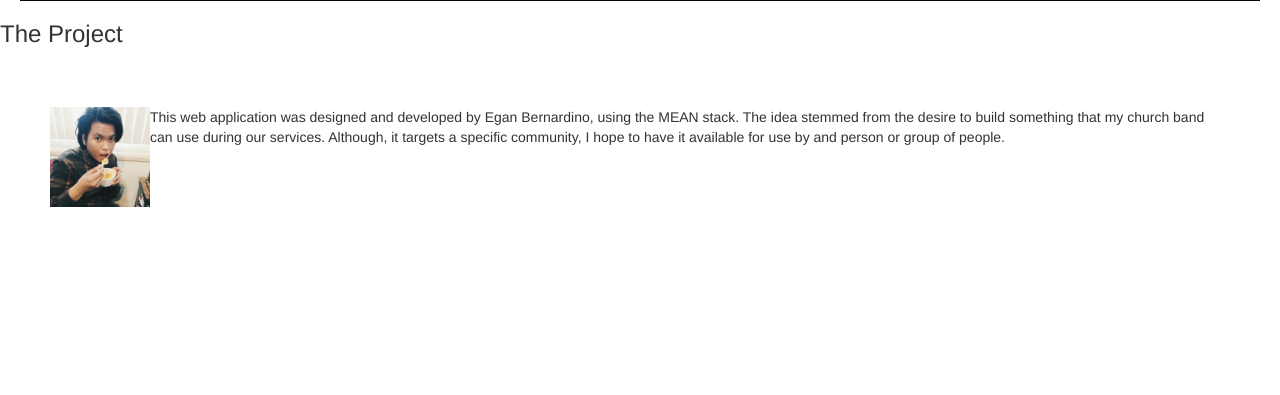
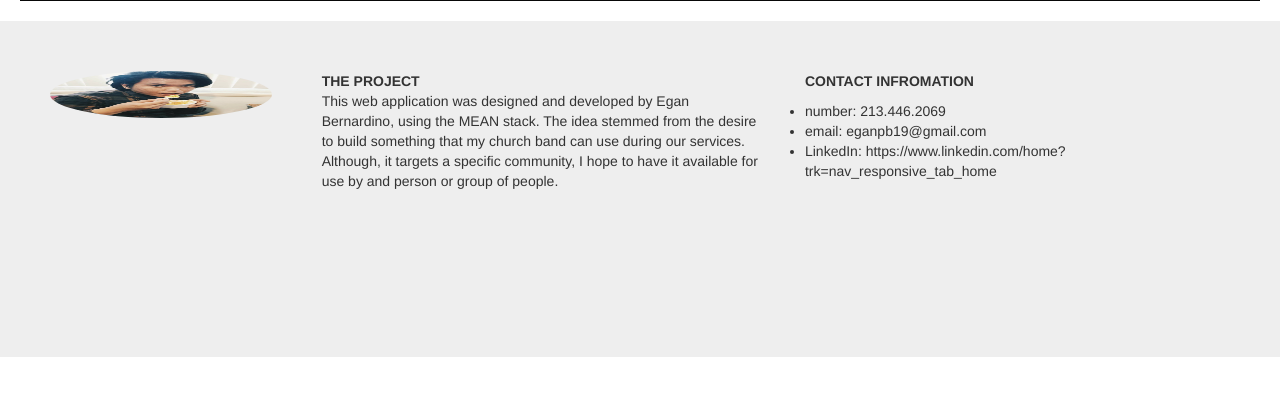
Before and after one commit to psalmone19/project04, a website: page public/index.html at #!/about in a window 1280 px wide. Shown: the part 91-486 px from the top of the page. Drawn offline with nearby package versions, Linux system fonts and the light colour scheme; some packages are replaced by stand-ins of ours.

Commit message:
designed about page

```diff
--- a/public/javascripts/controllers/AboutController.js
+++ b/public/javascripts/controllers/AboutController.js
@@ -12,6 +12,13 @@
     vm.goHome = goHome
     vm.image = "../images/elotegan.jpg"
     vm.about = "This web application was designed and developed by Egan Bernardino, using the MEAN stack. The idea stemmed from the desire to build something that my church band can use during our services. Although, it targets a specific community, I hope to have it available for use by and person or group of people."
+    vm.contact = [
+
+      "number: 213.446.2069",
+      "email: eganpb19@gmail.com",
+      "LinkedIn: https://www.linkedin.com/home?trk=nav_responsive_tab_home"
+
+    ]
 
     function goHome() {
       $state.go("home")
--- a/public/stylesheets/style.css
+++ b/public/stylesheets/style.css
@@ -275,26 +275,48 @@ a {
 /******************************
 ///////// A B O U T /////////
 ******************************/
+.about-container-main {
+  max-width: 100vw;
+  max-height: 100vh;
+}
+
+
+#imageAboutCon {
+  display: flex;
+  /*background-color: green;*/
+  justify-content: center;
+  align-items: flex-start;
+}
+
 .about-content-container {
   padding: 50px;
-  height: 100vh;
-  width: 100vw;
+  height: 100%;
+  width: 100%;
   display: flex;
   justify-content: center;
+  background-color: #eee;
 
 }
 
 .aboutMe {
+  margin-left: 50px;
+  width: 40%;
 }
 
 .aboutpic {
-  height: 100px;
-  width: 100px;
+  height: 20%;
+  width: 20%;
+  border-radius: 100%;
 }
 
 
 
+
+/******************************
+///////// A B O U T /////////
+******************************/
 .footer {
   text-align: center;
-
+  color: #333;
+  font-family: 'Raleway', sans-serif;
 }
--- a/public/templates/about.html
+++ b/public/templates/about.html
@@ -1,3 +1,4 @@
+<div class="about-container-main">
   <nav class="navbar navbar-inverse">
     <div class="container-fluid">
       <!-- Brand and toggle get grouped for better mobile display -->
@@ -21,10 +22,15 @@
   </nav>
 
 
-<h3>The Project</h3>
   <div class="about-content-container">
-  <div id="myImage">
+    <div id="imageAboutCon">
       <img class="aboutpic" ng-src="{{ about.image }}" alt="egan">
+      <p class="aboutMe"> <strong>THE PROJECT</strong> <br> {{ about.about }}</p>
+      <ul>
+        <p><strong>CONTACT INFROMATION</strong></p>
+        <li ng-repeat="contact in about.contact">{{ contact }}</li>
+      </ul>
     </div>
-  <p class="aboutMe">{{ about.about }}</p>
   </div>
+
+</div>
```
Lines whose indentation alone changed are shown as unchanged.
